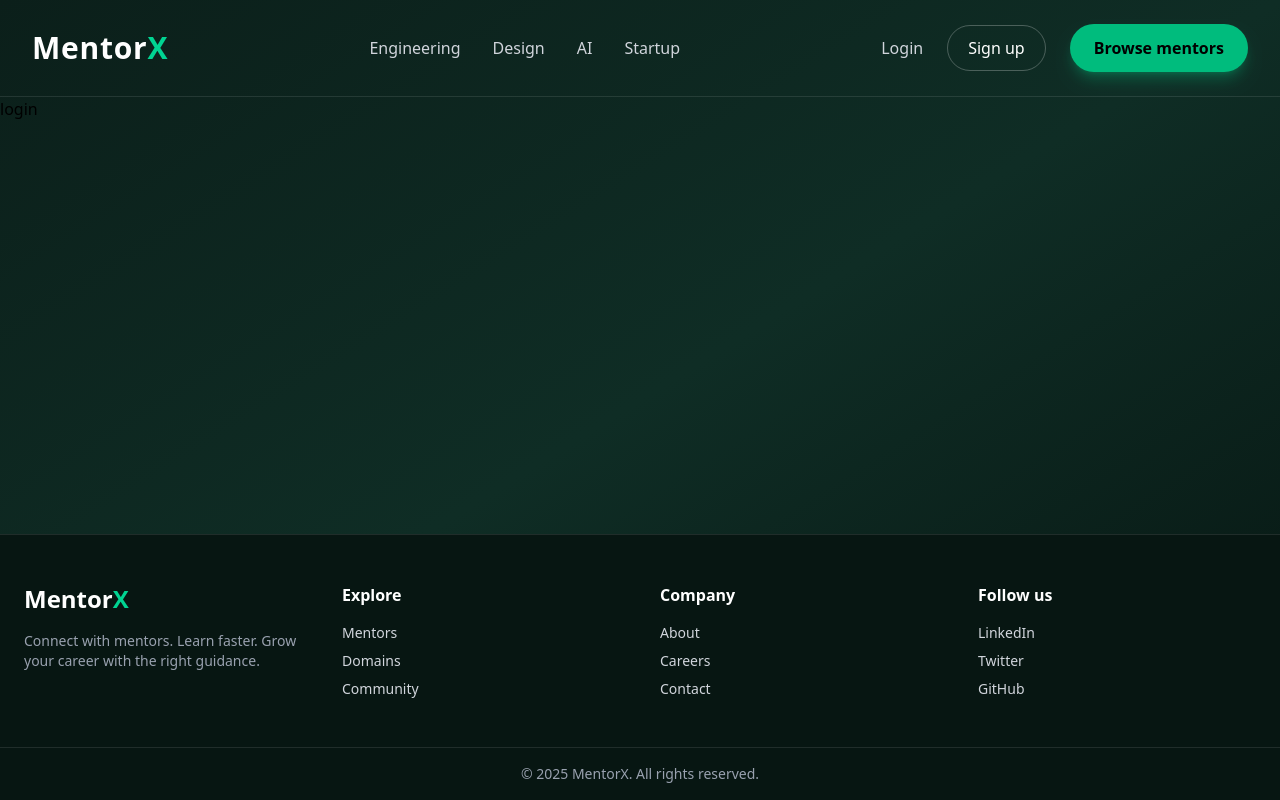
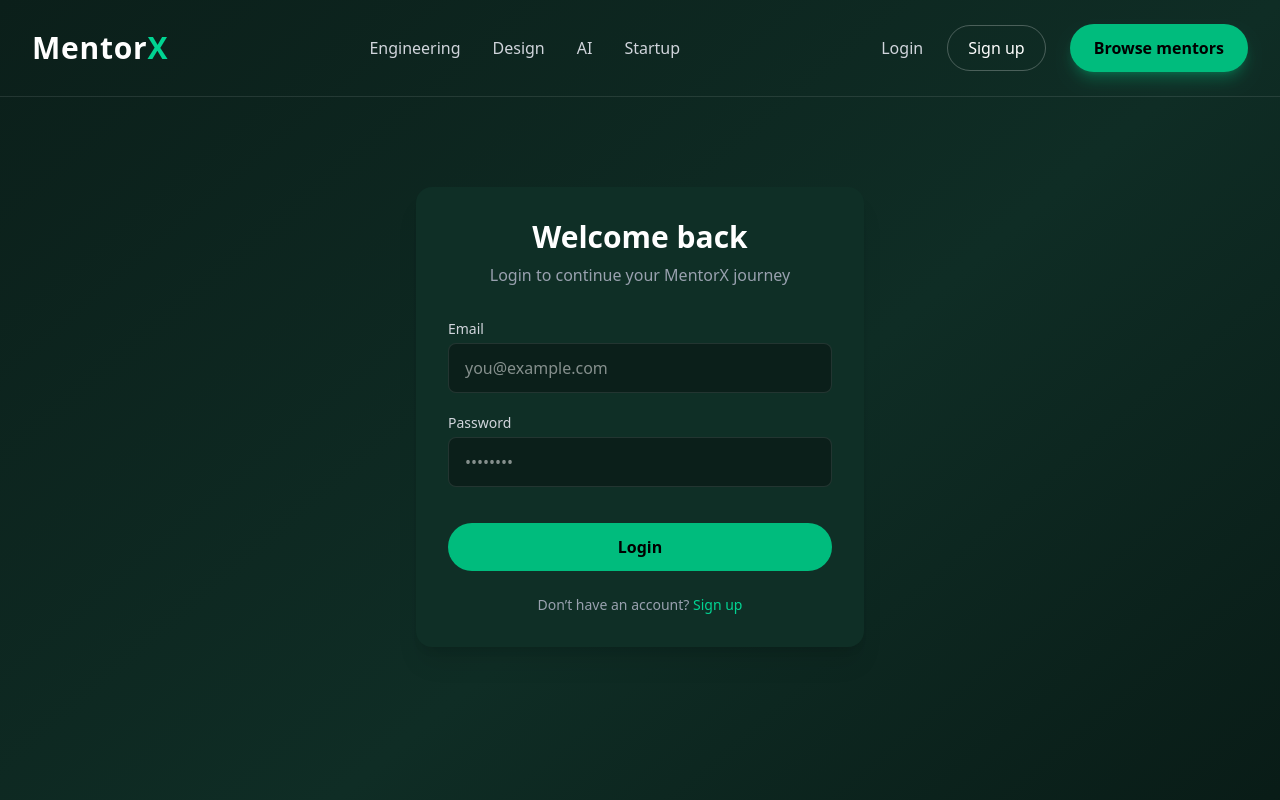
Before and after one commit to VishakhaSahu05/MentorX, a React (Vite) app: page /login in a window 1280 px wide. Shown: the top 800 px of the page. Built offline with nearby package versions, Linux system fonts and the light colour scheme.

Commit message:
Login Page , installed axios , making api calls

```diff
--- a/package.json
+++ b/package.json
@@ -11,6 +11,7 @@
   },
   "dependencies": {
     "@tailwindcss/vite": "^4.1.18",
+    "axios": "^1.13.2",
     "react": "^19.2.0",
     "react-dom": "^19.2.0",
     "react-router-dom": "^7.10.1"
--- a/src/components/Login.jsx
+++ b/src/components/Login.jsx
@@ -1,9 +1,89 @@
-import React from 'react'
+import React, { useState } from "react";
+import { Link } from "react-router-dom";
+import axios from "axios";
 
-const login = () => {
+const Login = () => {
+  const [emailId, setEmailId] = useState("");
+  const [password, setPassword] = useState("");
+
+  const handleLogin = async (e) => {
+    e.preventDefault();
+
+    try {
+      const res = await axios.post(
+        "http://localhost:3000/login",
+        {
+          emailId,
+          password,
+        },
+        {
+          withCredentials: true, // JWT cookie ke liye MUST
+        }
+      );
+      console.log("Login successful:", res.data);
+      // later: navigate("/feed")
+    } catch (err) {
+      console.error("Login error:", err);
+    }
+  };
+
   return (
-    <div>login</div>
-  )
-}
+    <div className="flex items-center justify-center min-h-[80vh] px-4">
+      <div className="w-full max-w-md bg-[#0f2f26] rounded-2xl p-8 shadow-xl text-white">
 
-export default login
+        <h2 className="text-3xl font-semibold text-center mb-2">
+          Welcome back
+        </h2>
+
+        <p className="text-center text-gray-400 mb-8">
+          Login to continue your MentorX journey
+        </p>
+
+        <form className="space-y-5" onSubmit={handleLogin}>
+          {/* Email */}
+          <div>
+            <label className="block text-sm mb-1 text-gray-300">
+              Email
+            </label>
+            <input
+              type="email"
+              placeholder="you@example.com"
+              value={emailId}
+              onChange={(e) => setEmailId(e.target.value)}
+              className="w-full px-4 py-3 rounded-lg bg-[#0b1f1a] border border-white/10 focus:outline-none focus:ring-2 focus:ring-emerald-500"
+              required
+            />
+          </div>
+          <div>
+            <label className="block text-sm mb-1 text-gray-300">
+              Password
+            </label>
+            <input
+              type="password"
+              placeholder="••••••••"
+              value={password}
+              onChange={(e) => setPassword(e.target.value)}
+              className="w-full px-4 py-3 rounded-lg bg-[#0b1f1a] border border-white/10 focus:outline-none focus:ring-2 focus:ring-emerald-500"
+              required
+            />
+          </div>
+          <button
+            type="submit"
+            className="w-full py-3 mt-4 rounded-full bg-emerald-500 hover:bg-emerald-600 text-black font-semibold transition"
+          >
+            Login
+          </button>
+        </form>
+        <p className="text-center text-gray-400 text-sm mt-6">
+          Don’t have an account?{" "}
+          <Link to="/signup" className="text-emerald-400 hover:underline">
+            Sign up
+          </Link>
+        </p>
+
+      </div>
+    </div>
+  );
+};
+
+export default Login;
--- a/src/components/Navbar.jsx
+++ b/src/components/Navbar.jsx
@@ -7,7 +7,6 @@ const Navbar = () => {
         <div className="text-3xl font-semibold tracking-wide">
           Mentor<span className="text-emerald-400">X</span>
         </div>
-
         <nav className="hidden md:flex gap-8 text-base text-gray-300">
           <a className="hover:text-emerald-400 cursor-pointer">Engineering</a>
           <a className="hover:text-emerald-400 cursor-pointer">Design</a>
```
Also changed, not shown: 2 other files (tests, documents, lock files or other folders).
